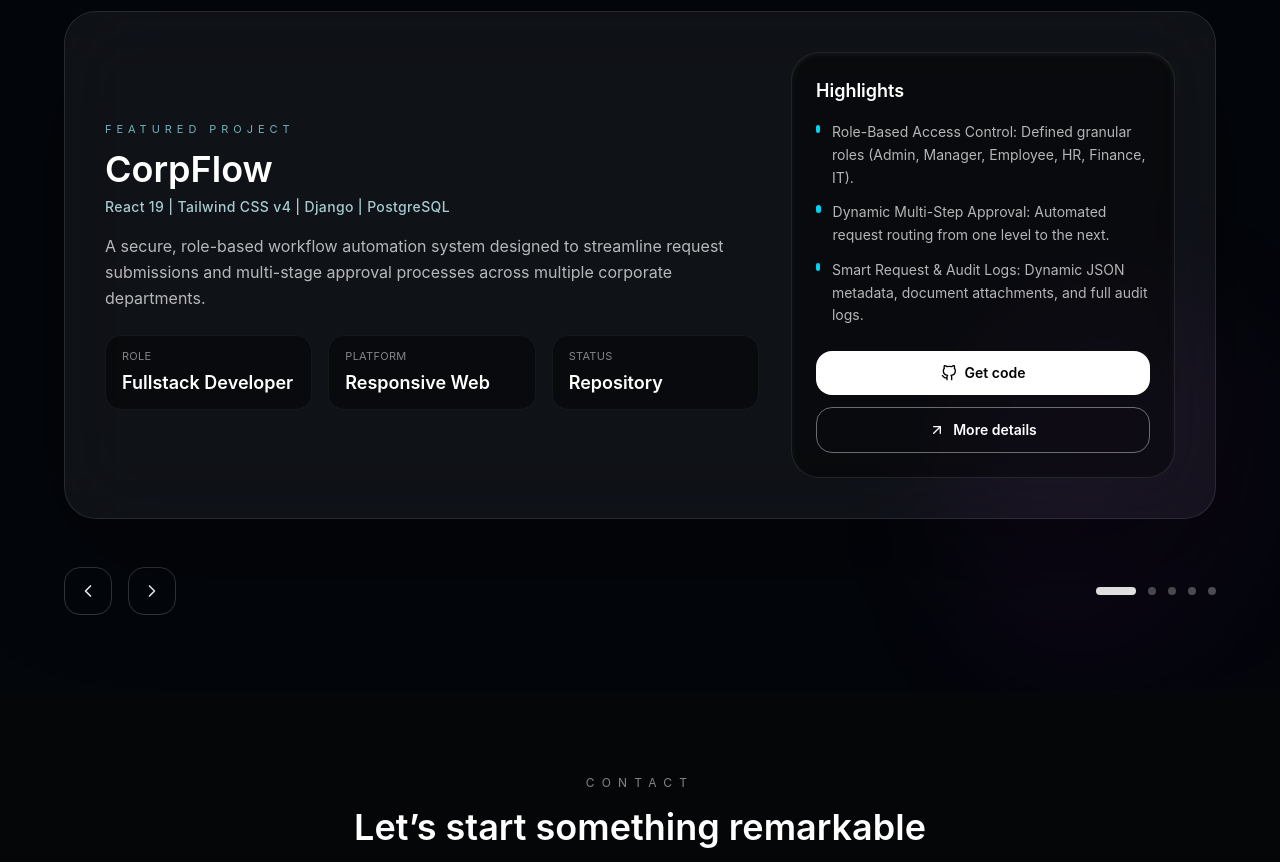
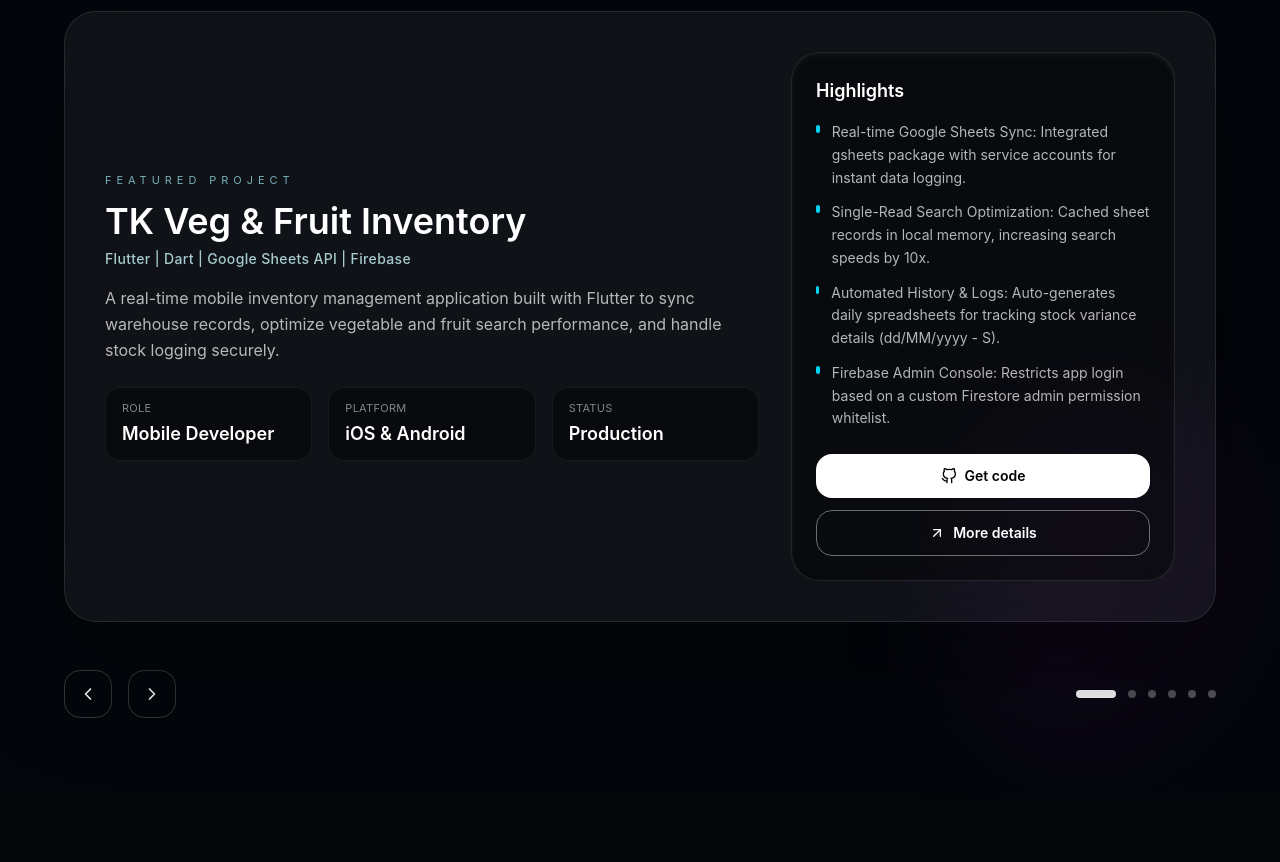
Before and after one commit to Ramshiya-ck/portfolio, a React (Vite) app: page / in a window 1280 px wide. Shown: the part 2880-3742 px from the top of the page. Built offline with nearby package versions, Linux system fonts and the light colour scheme.

Commit message:
update project section

```diff
--- a/src/components/projects.jsx
+++ b/src/components/projects.jsx
@@ -3,6 +3,26 @@
 import { FiArrowUpRight, FiChevronLeft, FiChevronRight, FiGithub } from "react-icons/fi";
 
 const projectList = [
+  {
+    id: "tk-inventory",
+    title: "TK Veg & Fruit Inventory",
+    stack: "Flutter | Dart | Google Sheets API | Firebase",
+    description: "A real-time mobile inventory management application built with Flutter to sync warehouse records, optimize vegetable and fruit search performance, and handle stock logging securely.",
+    cover: "/images/tk_inventory.png",
+    highlights: [
+      "Real-time Google Sheets Sync: Integrated gsheets package with service accounts for instant data logging.",
+      "Single-Read Search Optimization: Cached sheet records in local memory, increasing search speeds by 10x.",
+      "Automated History & Logs: Auto-generates daily spreadsheets for tracking stock variance details (dd/MM/yyyy - S).",
+      "Firebase Admin Console: Restricts app login based on a custom Firestore admin permission whitelist."
+    ],
+    stats: [
+      { label: "Role", value: "Mobile Developer" },
+      { label: "Platform", value: "iOS & Android" },
+      { label: "Status", value: "Production" }
+    ],
+    codeUrl: "https://github.com/Ramshiya-ck/tk_veg_and_fruites",
+    detailsUrl: "https://github.com/Ramshiya-ck/tk_veg_and_fruites"
+  },
   {
     id: "corpflow",
     title: "CorpFlow",
```
Also changed, not shown: public/images/tk_inventory.png (added).
